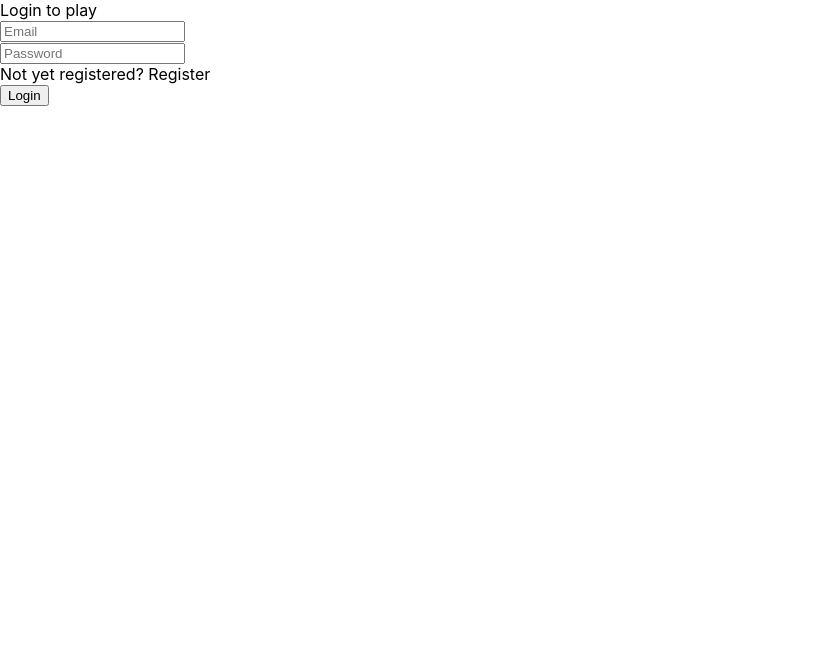
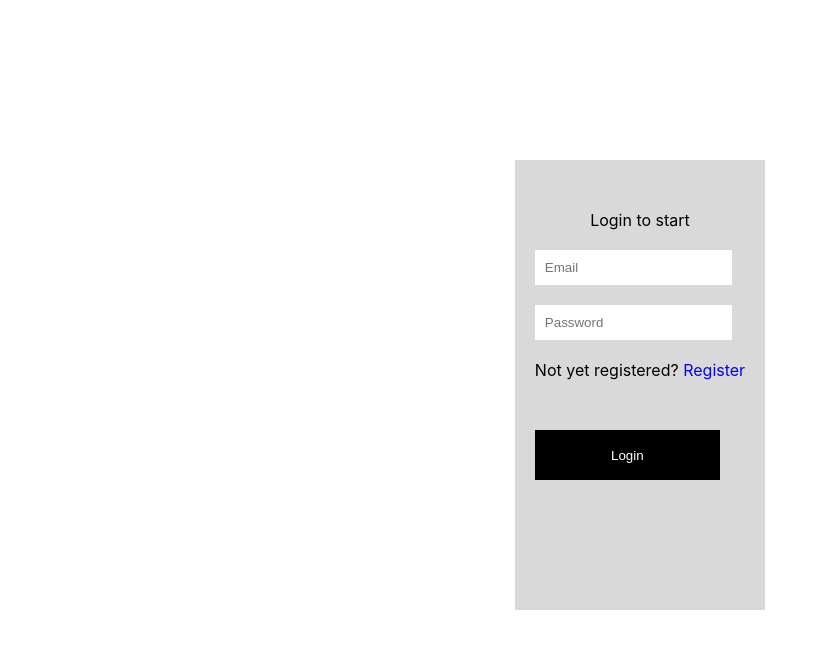
Before and after one commit to vishalsinghhh/my-todo, a React (Create React App) app in the folder frontend/: page / in a window 1280 px wide. Shown: the top 648 px of the page, without its empty margins (0-828 px from the left). Built offline with nearby package versions, Linux system fonts and the light colour scheme.

Commit message:
all done

```diff
--- a/frontend/src/index.css
+++ b/frontend/src/index.css
@@ -11,3 +11,48 @@ code {
   font-family: source-code-pro, Menlo, Monaco, Consolas, 'Courier New',
     monospace;
 }
+
+
+.LoginMain{
+  display: flex;
+  flex-direction: column;
+  justify-content: center;
+  align-items: center;
+  margin-top: 20vh;
+
+}
+.main11{
+  display: flex;
+  flex-direction: column;
+  /* justify-content: center; */
+  align-items: center;
+  width: 250px;
+  height: 450px;
+  background: #D9D9D9;
+}
+.register{
+  cursor: pointer;
+  color: blue;
+}
+.main11 input{
+  padding: 10px;
+  border: none;
+  margin-top: 20px;
+}
+.loginTo{
+  margin-top: 50px;
+}
+.LoginMain button{
+  border: none;
+  color: #fff;
+  background: #000;
+  width: 185px;
+  height: 50px;
+  margin-top: 50px;
+}
+.isRegister{
+  margin-top: 20px;
+}
+.isLogin{
+  margin-top: 20px;
+}
--- a/frontend/src/pages/Login.js
+++ b/frontend/src/pages/Login.js
@@ -25,8 +25,10 @@ const Login = () => {
   }, [user, navigate]);
 
   return (
+    <div className="LoginMain">
+      <div className="main11">
+        <div className="loginTo">{isLogin ? "Login" : "Register"} to start</div>
         <div>
-      <div className="loginTo">{isLogin ? "Login" : "Register"} to play</div>
           <div>
             {!isLogin && (
               <>
@@ -53,6 +55,7 @@ const Login = () => {
             />
             <div className="underline"></div>
           </div>
+
           <div>
             <input
               type="password"
@@ -62,6 +65,7 @@ const Login = () => {
                 setPassword(e.target.value);
               }}
             />
+          </div>
           <div className="underline"></div>
           <div className={isLogin ? "isRegister" : "isLogin"}>
             {isLogin ? (
@@ -99,6 +103,7 @@ const Login = () => {
           </button>
         </div>
       </div>
+    </div>
   );
 };
 
```
Lines whose indentation alone changed are shown as unchanged.
